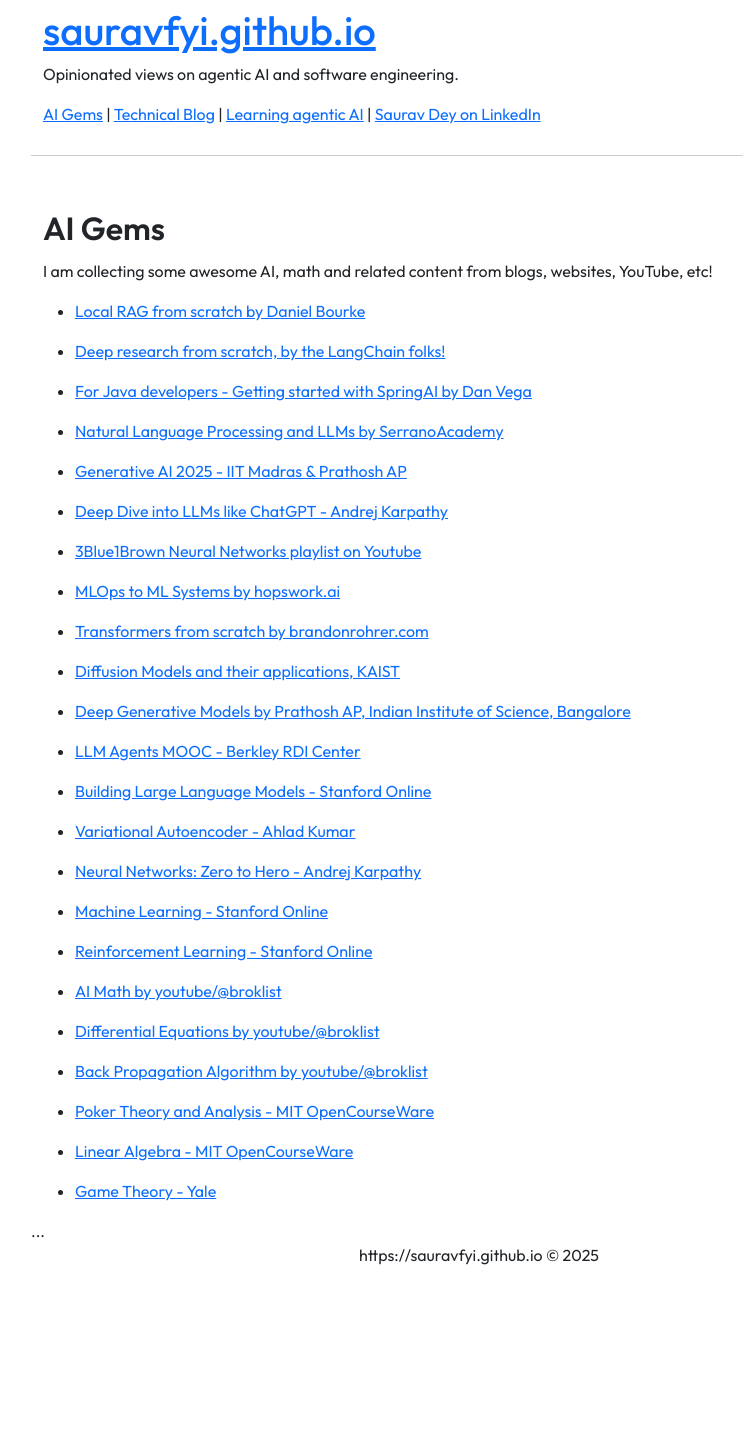
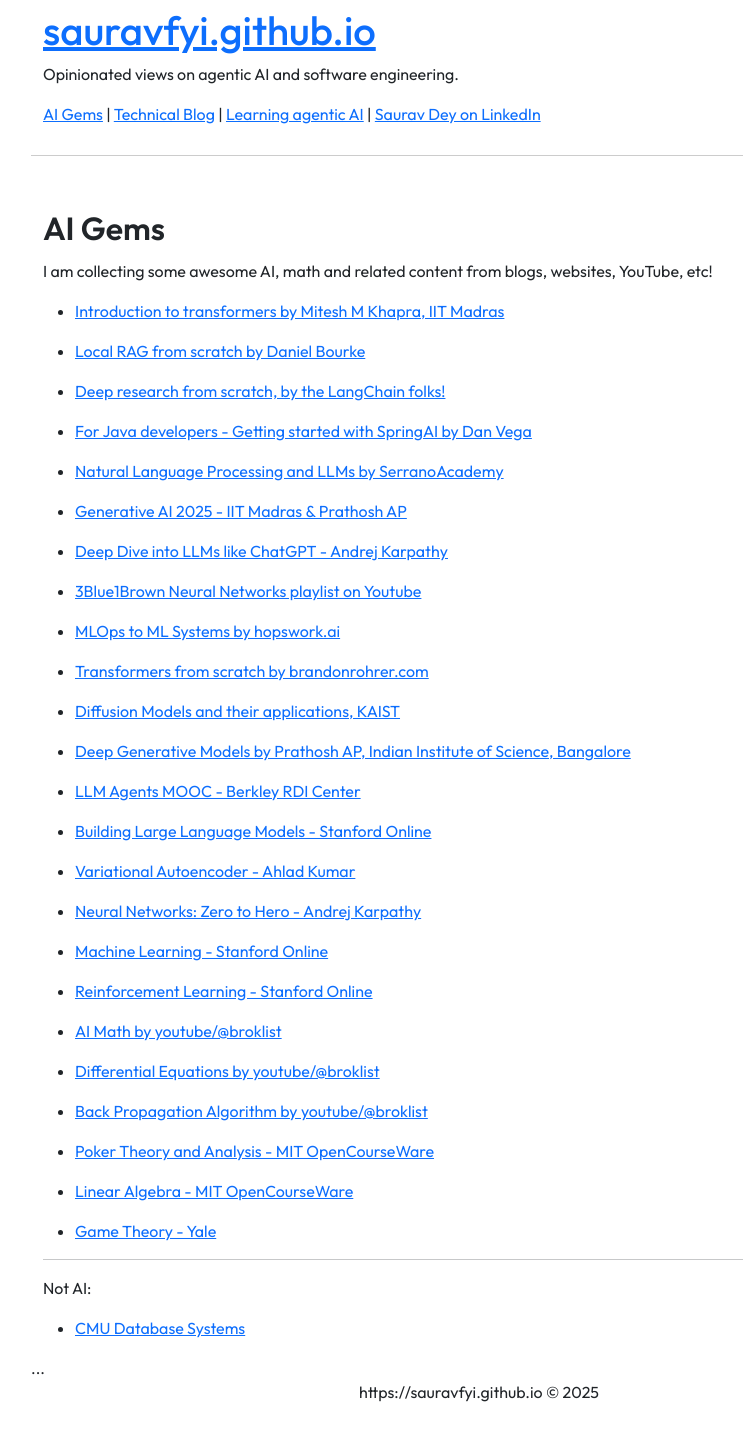
Before and after one commit to coffeeml/coffeeml.github.io, a Jekyll site: the page built from _pages/ai-gems.markdown, in a window 1280 px wide. Shown: the whole page, without its empty margins (161-904 px from the left). Built offline with Jekyll 4.4.1, drawn with Linux system fonts in a browser that asks for light colours; before the commit the page ends 1307 px from its top, so only the background shows below that.

Commit message:
Update ai-gems.markdown

```diff
--- a/_pages/ai-gems.markdown
+++ b/_pages/ai-gems.markdown
@@ -7,6 +7,8 @@
 ---
 
 I am collecting some awesome AI, math and related content from blogs, websites, YouTube, etc!
+
+- [Introduction to transformers by Mitesh M Khapra, IIT Madras](https://www.youtube.com/playlist?list=PLZ2ps__7DhBbaMNZoyW2Hizl8DG6ikkjo)
 
 - [Local RAG from scratch by Daniel Bourke](https://www.youtube.com/watch?v=qN_2fnOPY-M)
 
@@ -53,3 +55,9 @@
 - [Linear Algebra - MIT OpenCourseWare](https://www.youtube.com/playlist?list=PL221E2BBF13BECF6C)
 
 - [Game Theory - Yale](https://www.youtube.com/watch?v=M3oWYHYoBvk)
+
+***
+
+Not AI:
+
+- [CMU Database Systems](https://www.youtube.com/playlist?list=PLSE8ODhjZXja3hgmuwhf89qboV1kOxMx7)
```
